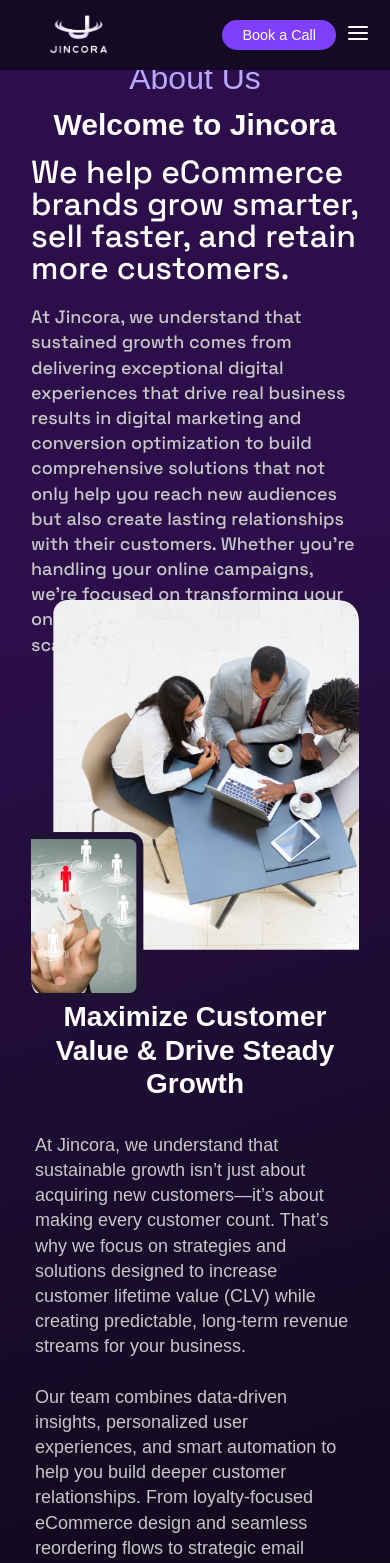
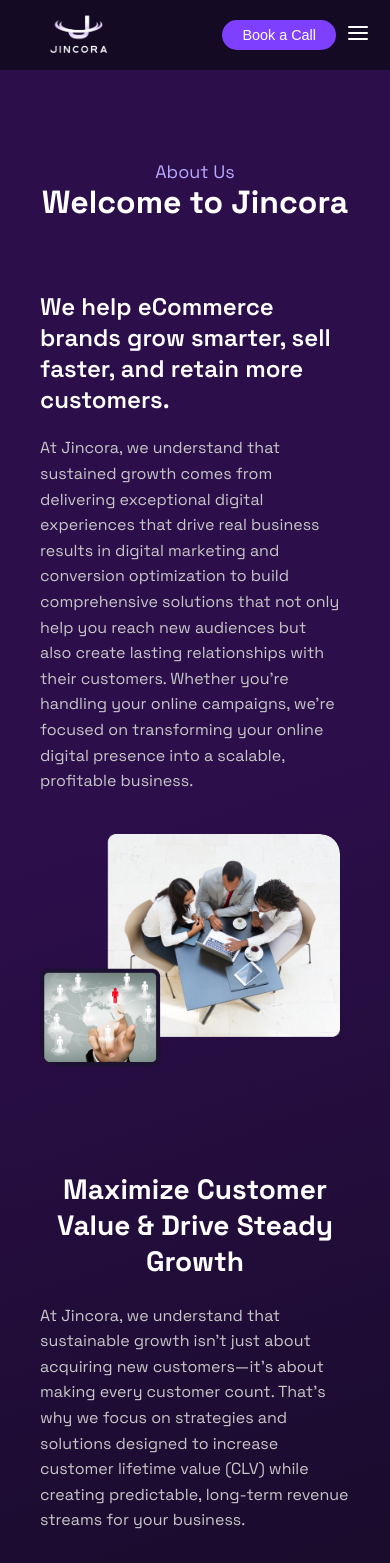
Before and after one commit to Jincora7/JincoraSite, a React (Vite) app: page /about in a window 390 px wide. Shown: the top 1563 px of the page. Built offline with nearby package versions, Linux system fonts and the light colour scheme.

Commit message:
about css

```diff
--- a/src/App.jsx
+++ b/src/App.jsx
@@ -8,6 +8,7 @@ import About from './components/About/About.jsx'
 import { RouterProvider, Route, createBrowserRouter, createRoutesFromElements } from 'react-router-dom'
 import TermsAndConditions from './components/TermsAndConditions/TermsAndConditions.jsx'
 import Policy from './components/Policy/Policy.jsx'
+import Contact from './components/Contact/Contact.jsx'
 
 const router = createBrowserRouter(
   createRoutesFromElements(
@@ -18,6 +19,7 @@ const router = createBrowserRouter(
       <Route path='/terms-and-conditions' element={<TermsAndConditions />} />
       <Route path='/privacy-policy' element={<Policy />} />
       <Route path='/about' element={<About />} />
+      <Route path='/contact' element={<Contact />}/>
     </Route>
   )
 )
--- a/src/components/About/About.css
+++ b/src/components/About/About.css
@@ -1,4 +1,4 @@
-.about-wrapper{
+/* .about-wrapper{
     width: 100%;
     min-height: 100vh;
 
@@ -20,8 +20,7 @@
     text-align: center;
     font-weight: 400;
     font-size: 24px;
-    /* text-decoration: underline;
-    text-decoration-color: #FF8400; */
+
     margin-bottom: 50px;
 }
 
@@ -45,7 +44,7 @@
 
 
 #top-of-about {
-  scroll-margin-top: 100px; /* adjust based on navbar height */
+  scroll-margin-top: 100px;
 }
 
 
@@ -58,7 +57,7 @@
     .about-section h1{
         font-size: 3rem;
     }
-}
+} */
 
 
 /* ye new css */
@@ -82,19 +81,22 @@
 
 
 /* About.css - JINCORA Design Match */
-
+/* Base Wrapper */
 .about-wrapper {
+  width: 100%;
   min-height: 100vh;
-  /* background: linear-gradient(135deg, #2D1B69 0%, #1A0E3A 50%, #0F0620 100%); */
   color: white;
-  font-family: 'Arial', sans-serif;
+  font-family: 'Space Grotesk', sans-serif;
+  display: flex;
+  flex-direction: column;
+  align-items: center;
+  margin-bottom: 120px;
 }
 
 /* Hero Section */
 .hero-section {
-  padding: 180px 20px 60px;
+  padding: 160px 20px 60px;
   text-align: center;
-  /* background: linear-gradient(135deg, #2D1B69 0%, #1A0E3A 100%); */
 }
 
 .hero-content {
@@ -103,93 +105,76 @@
 }
 
 .hero-subtitle {
-  font-size: 32px;
+  font-size: 28px;
   font-weight: 400;
   color: #B8A9FF;
-  display: block;
-  margin-bottom: 10px;
+  margin-bottom: 12px;
 }
 
 .hero-title {
   font-size: 46px;
   font-weight: 700;
   color: #FFFFFF;
-  margin: 0;
   line-height: 1.2;
 }
 
-/* Main Content Section */
+/* Main Content */
 .main-content-section {
-  padding: 80px 20px;
-
+  width: 100%;
+  padding: 60px 20px;
 }
 
 .content-container {
-  max-width: 1200px;
+  max-width: 1280px;
   margin: 0 auto;
 }
 
-/* Overview Section with Image */
-/* Outer Container */
-/* Outer Container */
-/* Outer Container */
-/* Outer Container */
+/* Overview */
 .overview-container {
-  width: 100%;
-  max-width: 2920px;
-  height: 732px;
-  padding: 0 40px; /* Reduced from 200px to 40px */
-  box-sizing: border-box;
   display: flex;
   justify-content: center;
   align-items: center;
+  padding: 0 40px;
+  margin-bottom: 60px;
 }
 
-/* Mid Container */
 .overview-inner {
   display: flex;
   gap: 40px;
+  flex-wrap: wrap;
   width: 100%;
-  max-width: 1519px;
-  height: 572px;
-  align-items: center;
-  box-sizing: border-box;
+  max-width: 1400px;
 }
 
-/* Text Box */
 .overview-text {
-  width: 739.5px;
-  height: 327px;
+  flex: 1;
+  min-width: 300px;
   display: flex;
   flex-direction: column;
+  justify-content: center;
   gap: 20px;
-  color: #FFFFFF;
-  justify-content: center;
 }
 
 .overview-text h3 {
-  font-family: 'Space Grotesk', sans-serif;
-  font-weight: 500;
   font-size: 32px;
-  line-height: 1;
+  font-weight: 600;
   margin: 0;
 }
 
 .overview-text h6 {
-  font-family: 'Space Grotesk', sans-serif;
-  font-weight: 500;
   font-size: 18px;
-  line-height: 1.4;
+  font-weight: 400;
+  color: #C7C7C7;
   margin: 0;
-  color: #C7C7C7;
+  line-height: 1.6;
 }
 
-/* Image Box */
 .overview-image {
-  width: 739.5px;
-  height: 572px;
+  flex: 1;
+  min-width: 300px;
+  max-height: 500px;
+  overflow: hidden;
   border-radius: 20px;
-  overflow: hidden;
 }
 
 .overview-image img {
@@ -199,204 +184,132 @@
   border-radius: 20px;
 }
 
-/* Responsive adjustments for smaller screens */
-@media (max-width: 1600px) {
-  .overview-container {
-    padding: 0 20px;
-  }
-}
-
-@media (max-width: 768px) {
-  .overview-container {
-    padding: 0 16px;
-    height: auto;
-  }
-
-  .overview-inner {
-    flex-direction: column;
-    height: auto;
-    gap: 30px;
-  }
-
-  .overview-text,
-  .overview-image {
-    width: 100%;
-  }
-
-  .overview-image {
-    height: 400px;
-  }
-}
-
-
 /* Value Section */
-/* .value-section {
-  text-align: center;
-  margin-bottom: 80px;
-}
-
-.section-title {
-  font-size: 40px;
-  font-weight: 700;
-  color: #FFFFFF;
-  margin-bottom: 32px;
-  line-height: 1.2;
-}
-
-.section-description {
-  font-size: 16px;
-  line-height: 1.6;
-  color: #C7C7C7;
-  max-width: 900px;
-  margin: 0 auto 24px;
-} */
-
-
 .value-section {
   text-align: center;
-  margin-bottom: 80px;
-  width: 100%;
-  max-width: 1360px;
-  padding: 0 20px; /* Responsive padding */
-  height: 345px;
+  padding: 40px 20px;
+  max-width: 1200px;
   margin: 0 auto;
-
 }
 
 .section-title {
   font-size: 32px;
   font-weight: 700;
-  color: #FFFFFF;
-  margin-bottom: 32px;
-  line-height: 1.2;
+  margin-bottom: 24px;
 }
 
 .section-description {
-  font-weight: 500;
+  text-align: left;
   font-size: 18px;
-  line-height: 1.4;
-  letter-spacing: 0%;
   color: #C7C7C7;
-  max-width: 1100px;
-  margin: 0 auto;
-  text-align: left;
+  line-height: 1.6;
 }
 
+/* Responsive Queries */
 
-/* CTA Section */
-.cta-section {
-
-  padding: 60px 20px;
-  text-align: center;
-  margin-top: 80px;
+/* iPhone SE and very small phones */
+@media (max-width: 380px) {
+  .hero-title {
+    font-size: 28px;
   }
 
-.cta-content {
-  max-width: 600px;
-  margin: 0 auto;
+  .overview-container{
+
+    margin-top: -50px;
+    margin-left: -20px;
   }
 
-.cta-content h2 {
-  font-size: 32px;
-  font-weight: 600;
-  color: #FFFFFF;
-  margin-bottom: 16px;
-  line-height: 1.2;
+  .hero-subtitle {
+    font-size: 16px;
+
   }
 
-.cta-content p {
-  font-size: 18px;
-  color: #C7C7C7;
-  margin-bottom: 32px;
+  .hero-section{
+    margin-top: -40px;
+
   }
 
-.cta-button {
-
-  color: white;
-  border: none;
-  padding: 16px 32px;
-  font-size: 16px;
-  font-weight: 600;
-  border-radius: 8px;
-  cursor: pointer;
-  transition: all 0.3s ease;
-  text-decoration: none;
-  display: inline-block;
+  .overview-text h3 {
+    font-size: 20px;
   }
 
-
-
-/* Responsive Design */
-@media (max-width: 768px) {
-  .hero-title {
-    font-size: 36px;
+  .overview-text h6 {
+    font-size: 14px;
   }
 
-  .overview-section {
-    flex-direction: column;
-    gap: 40px;
+  .section-title {
+    font-size: 22px;
   }
 
-  .overview-text {
-    min-width: auto;
+  .section-description {
+    font-size: 14px;
   }
 
-  .overview-images {
-    min-width: auto;
+  .overview-image {
+    height: 250px;
+  }
+}
+
+/* iPhone XR, 12 Pro, 14 Pro Max */
+@media (max-width: 450px) {
+  .hero-title {
+    font-size: 32px;
+  }
+
+    .overview-container{
+
+    margin-top: -50px;
+    margin-left: -20px;
+  }
+
+  .hero-subtitle {
+
+    font-size: 18px;
+  }
+
+  .overview-text h3 {
+    font-size: 24px;
+  }
+
+  .overview-text h6 {
+    font-size: 16px;
+  }
+
+  .section-title {
+    font-size: 24px;
+  }
+
+  .section-description {
+    font-size: 16px;
+  }
+
+  .overview-image {
     height: 300px;
   }
-
-  .main-team-image {
-    width: 280px;
-    height: 200px;
 }
 
-  .secondary-image {
-    width: 160px;
-    height: 120px;
+/* Tablets */
+@media (max-width: 768px) {
+  .overview-inner {
+    flex-direction: column;
+    align-items: center;
   }
 
-  .overview-text h2 {
-    font-size: 28px;
+    .overview-container{
+
+    margin-top: -50px;
+    margin-left: -20px;
+  }
+
+  .overview-image {
+    max-height: 400px;
   }
 
   .section-title {
     font-size: 28px;
   }
 
-  .cta-content h2 {
-    font-size: 28px;
+  .section-description {
+    font-size: 16px;
   }
 }
-
-@media (max-width: 480px) {
-  .hero-section {
-    padding: 60px 15px 40px;
-  }
-
-  .main-content-section {
-    padding: 60px 15px;
-  }
-
-  .cta-section {
-    padding: 40px 15px;
-  }
-
-  .hero-title {
-    font-size: 30px;
-  }
-
-  .overview-images {
-    height: 250px;
-  }
-
-  .main-team-image {
-    width: 240px;
-    height: 180px;
-  }
-
-  .secondary-image {
-    width: 140px;
-    height: 100px;
-  }
-}
--- a/src/components/Contact/Contact.css
+++ b/src/components/Contact/Contact.css
@@ -578,6 +578,7 @@ label {
   display: flex;
   align-items: center;
   justify-content: center;
+  margin-top: 60px;
 }
 
 .contact-wrapper {
--- a/src/components/NavBar/Navbar.jsx
+++ b/src/components/NavBar/Navbar.jsx
@@ -124,7 +124,7 @@ function Navbar() {
                     Book a Call
                 </button> */}
 
-                <NavLink to="#" onClick={scrollToContact}>
+                <NavLink to="/contact" onClick={scrollToContact}>
                     Contact Us
                 </NavLink>
 
```
Lines whose indentation alone changed are shown as unchanged.
